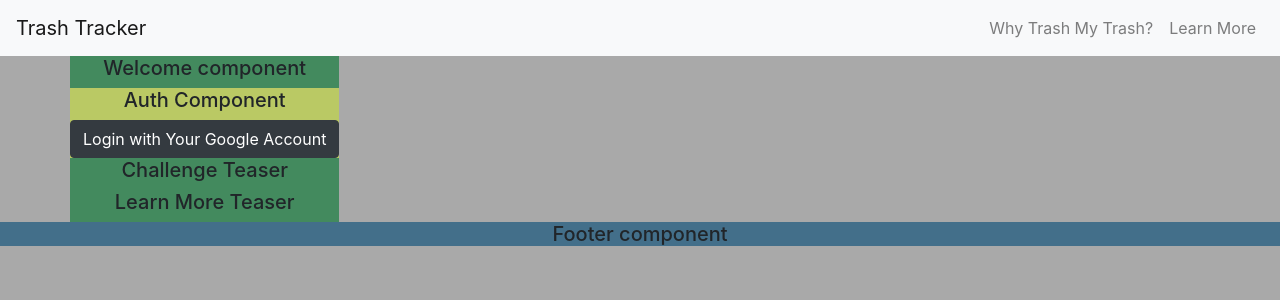
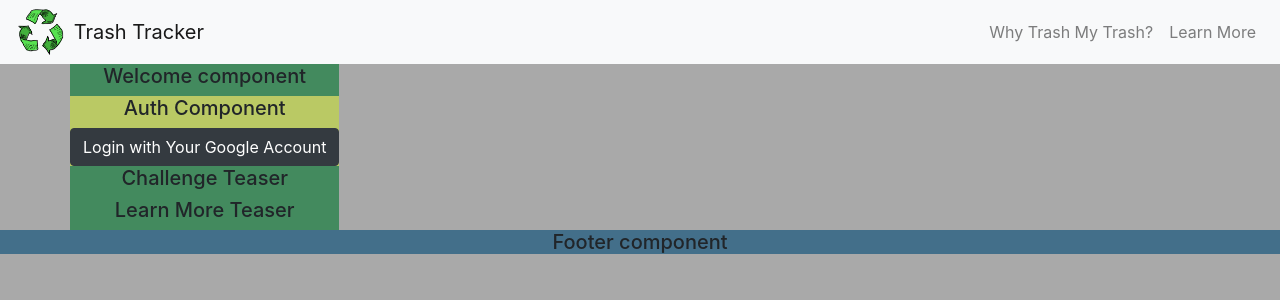
Before and after one commit to ToddSpainhour/trash-tracker, a React (Create React App) app: page /welcome in a window 1280 px wide. Shown: the top 300 px of the page. Built offline with nearby package versions, Linux system fonts and the light colour scheme; no server answers.

Commit message:
first svg image added

```diff
--- a/src/components/shared/MyNavbar/MyNavbar.js
+++ b/src/components/shared/MyNavbar/MyNavbar.js
@@ -13,6 +13,7 @@ import PropTypes from 'prop-types';
 import firebase from 'firebase/app';
 import 'firebase/auth';
 
+import RecycleImage from '../../../images/recycle-logo-test-illustrator-inline-1-01.svg';
 import './MyNavbar.scss';
 
 class MyNavbar extends React.Component {
@@ -68,6 +69,7 @@ class MyNavbar extends React.Component {
     return (
       <div className="MyNavbar">
         <Navbar color="light" light expand="md">
+        <img src={RecycleImage} className="banner-logo" alt="Recycle Logo" />
         <NavbarBrand href="/">Trash Tracker</NavbarBrand>
         <NavbarToggler onClick={this.toggle} />
         <Collapse isOpen={isOpen} navbar>
--- a/src/components/shared/MyNavbar/MyNavbar.scss
+++ b/src/components/shared/MyNavbar/MyNavbar.scss
@@ -1,4 +1,8 @@
 .MyNavbar {
   display: block;
-  background-color: #436f8a
+  background-color: #436f8a;
+  .banner-logo {
+    height: 3rem;
+    margin-right: .5rem;
+  }
 }
```
Also changed, not shown: src/images/recycle-logo-test-illustrator-inline-1-01.svg (added).
